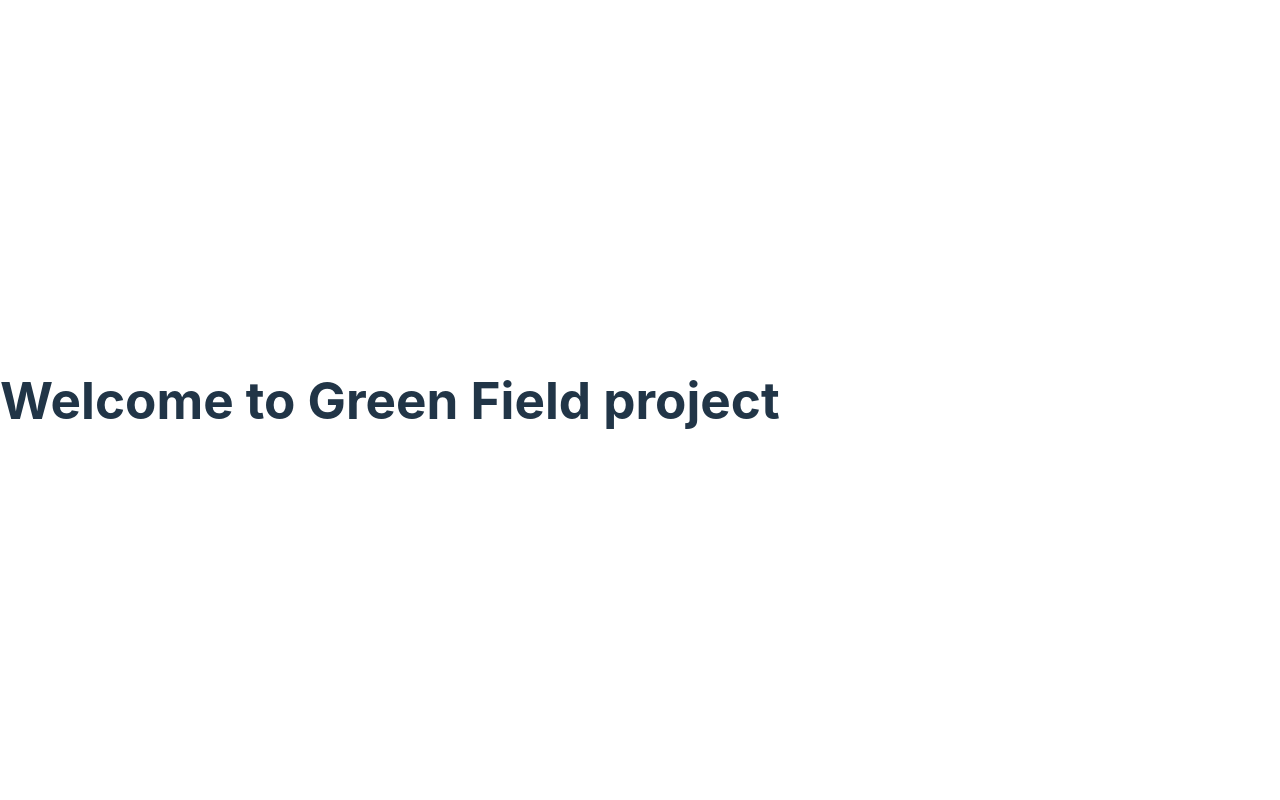
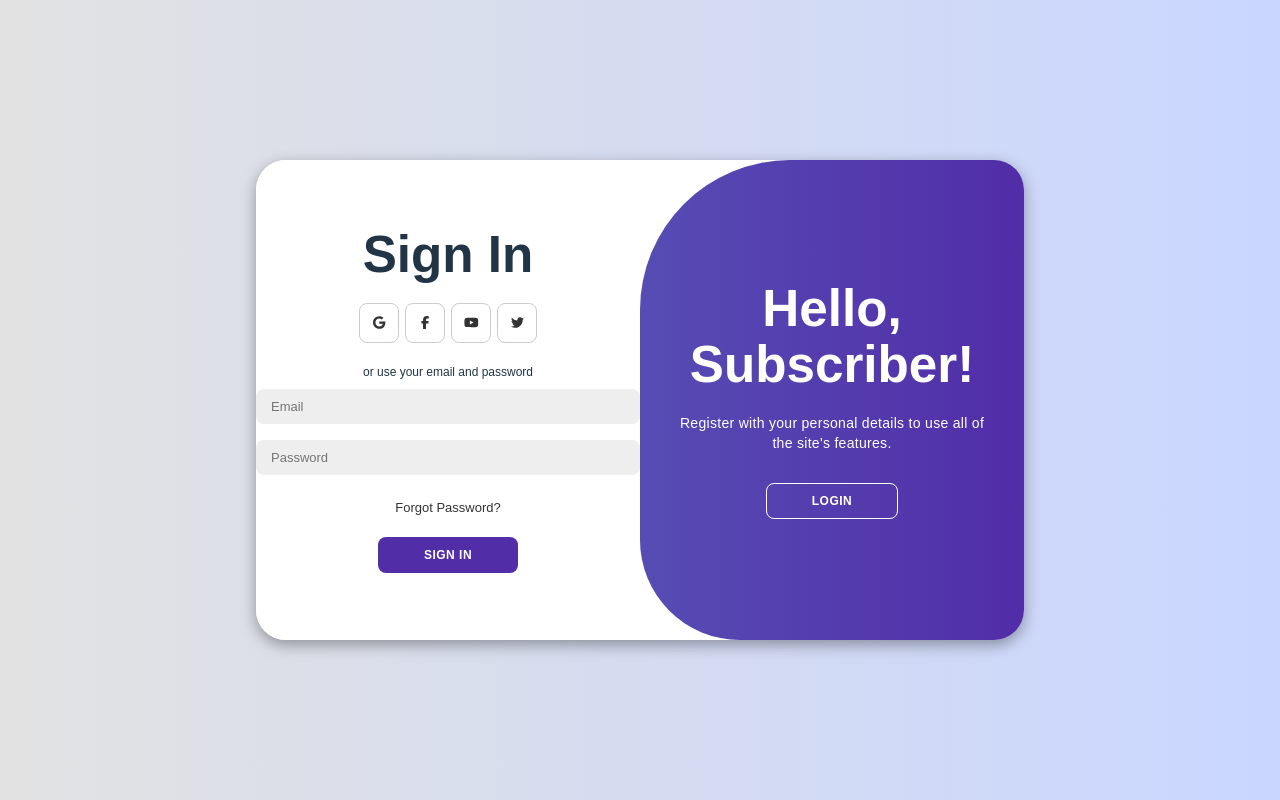
Before and after one commit to Green-Field-Proj/Green-Field, a React (Vite) app in the folder frontend/: page / in a window 1280 px wide. Built offline with nearby package versions, Linux system fonts and the light colour scheme.

Commit message:
Login/signUp, done (#3)
* Login/signUp, done

```diff
--- a/frontend/package.json
+++ b/frontend/package.json
@@ -10,6 +10,8 @@
     "preview": "vite preview"
   },
   "dependencies": {
+    "@fortawesome/free-brands-svg-icons": "^6.6.0",
+    "@fortawesome/react-fontawesome": "^0.2.2",
     "react": "^18.3.1",
     "react-dom": "^18.3.1"
   },
--- a/frontend/src/App.jsx
+++ b/frontend/src/App.jsx
@@ -1,11 +1,30 @@
-import { useState } from "react";
+import React, { useState } from "react";
+import "../style/App.css";
+import SignUpForm from "../src/Login&SignUp/loginform.jsx";
+import SignInForm from "../src/Login&SignUp/signupform.jsx";
+import TogglePanel from "../src/Login&SignUp/Toggle.jsx";
 
-function App() {
+const App = () => {
+  const [isActive, setIsActive] = useState(false);
+
+  const handleRegisterClick = () => {
+    setIsActive(true);
+  };
+
+  const handleLoginClick = () => {
+    setIsActive(false);
+  };
+
   return (
-    <div>
-      <h1>Welcome to Green Field project</h1>
+    <div className={`container ${isActive ? "active" : ""}`} id="container">
+      <SignUpForm />
+      <SignInForm />
+      <TogglePanel
+        onRegisterClick={handleRegisterClick}
+        onLoginClick={handleLoginClick}
+      />
     </div>
   );
-}
+};
 
 export default App;
--- /dev/null
+++ b/frontend/src/Login&SignUp/Toggle.jsx
@@ -0,0 +1,31 @@
+import React from "react";
+import "../../style/App.css";
+
+const TogglePanel = ({ onRegisterClick, onLoginClick }) => {
+  return (
+    <div className="toggle-container">
+      <div className="toggle">
+        <div className="toggle-panel toggle-left">
+          <h1>Welcome Back!</h1>
+          <p>Enter your personal details to use all of the site's features.</p>
+          <button className="hidden" id="login" onClick={onLoginClick}>
+            Sign In
+          </button>
+        </div>
+
+        <div className="toggle-panel toggle-right">
+          <h1>Hello, Subscriber!</h1>
+          <p>
+            Register with your personal details to use all of the site's
+            features.
+          </p>
+          <button className="hidden" id="register" onClick={onRegisterClick}>
+            login
+          </button>
+        </div>
+      </div>
+    </div>
+  );
+};
+
+export default TogglePanel;
--- /dev/null
+++ b/frontend/src/Login&SignUp/loginform.jsx
@@ -0,0 +1,39 @@
+import React from "react";
+import { FontAwesomeIcon } from "@fortawesome/react-fontawesome";
+import {
+  faGoogle,
+  faFacebookF,
+  faYoutube,
+  faTwitter,
+} from "@fortawesome/free-brands-svg-icons";
+
+const SignInForm = () => {
+  return (
+    <div className="form-container sign-in">
+      <form action="#">
+        <h1>Sign In</h1>
+        <div className="social-icons">
+          <a href="#" className="icon">
+            <FontAwesomeIcon icon={faGoogle} />
+          </a>
+          <a href="#" className="icon">
+            <FontAwesomeIcon icon={faFacebookF} />
+          </a>
+          <a href="#" className="icon">
+            <FontAwesomeIcon icon={faYoutube} />
+          </a>
+          <a href="#" className="icon">
+            <FontAwesomeIcon icon={faTwitter} />
+          </a>
+        </div>
+        <span>or use your email and password</span>
+        <input type="email" placeholder="Email" />
+        <input type="password" placeholder="Password" />
+        <a href="#">Forgot Password?</a>
+        <button type="submit">Sign In</button>
+      </form>
+    </div>
+  );
+};
+
+export default SignInForm;
--- /dev/null
+++ b/frontend/src/Login&SignUp/signupform.jsx
@@ -0,0 +1,39 @@
+import React from "react";
+import { FontAwesomeIcon } from "@fortawesome/react-fontawesome";
+import {
+  faGoogle,
+  faFacebookF,
+  faYoutube,
+  faTwitter,
+} from "@fortawesome/free-brands-svg-icons";
+
+const SignUpForm = () => {
+  return (
+    <div className="form-container sign-up">
+      <form action="#">
+        <h1>Create Account</h1>
+        <div className="social-icons">
+          <a href="#" className="icon">
+            <FontAwesomeIcon icon={faGoogle} />
+          </a>
+          <a href="#" className="icon">
+            <FontAwesomeIcon icon={faFacebookF} />
+          </a>
+          <a href="#" className="icon">
+            <FontAwesomeIcon icon={faYoutube} />
+          </a>
+          <a href="#" className="icon">
+            <FontAwesomeIcon icon={faTwitter} />
+          </a>
+        </div>
+        <span>or use your email for register</span>
+        <input type="text" placeholder="Full Name" />
+        <input type="email" placeholder="Email" />
+        <input type="password" placeholder="Password" />
+        <button type="submit">Sign Up</button>
+      </form>
+    </div>
+  );
+};
+
+export default SignUpForm;
--- /dev/null
+++ b/frontend/style/App.css
@@ -0,0 +1,210 @@
+* {
+  margin: 0;
+  padding: 0;
+  box-sizing: border-box;
+  font-family: "Montserrat", sans-serif;
+}
+
+body {
+  background-color: #c9d6ff;
+  background: linear-gradient(to right, #e2e2e2, #c9d6ff);
+  display: flex;
+  align-items: center;
+  justify-content: center;
+  flex-direction: column;
+  height: 100vh;
+}
+
+.container {
+  background-color: white;
+  border-radius: 30px;
+  box-shadow: 0 5px 15px rgba(0, 0, 0, 0.35);
+  position: relative;
+  overflow: hidden;
+  width: 768px;
+  max-width: 100%;
+  min-height: 480px;
+}
+
+.container p {
+  font-size: 14px;
+  line-height: 20px;
+  letter-spacing: 0.3px;
+  margin: 20px 0;
+}
+
+.container span {
+  font-size: 12px;
+}
+
+.container a {
+  color: #333;
+  font-size: 13px;
+  text-decoration: none;
+  margin: 15px 0 10px;
+}
+
+.container button {
+  background-color: #512da8;
+  color: #fff;
+  font-size: 12px;
+  padding: 10px 45px;
+  border: 1px solid transparent;
+  border-radius: 8px;
+  font-weight: 600;
+  letter-spacing: 0.5px;
+  cursor: pointer;
+  text-transform: uppercase;
+  margin-top: 10px;
+}
+
+.container button.hidden {
+  background-color: transparent;
+  border-color: #fff;
+}
+
+.container form {
+  background-color: #fff;
+  display: flex;
+  align-items: center;
+  justify-content: center;
+  flex-direction: column;
+  padding: 40px 0;
+  height: 100%;
+}
+
+.container input {
+  background-color: #eee;
+  border: none;
+  margin: 8px 0;
+  padding: 10px 15px;
+  font-size: 13px;
+  border-radius: 8px;
+  width: 100%;
+  outline: none;
+}
+
+.form-container {
+  position: absolute;
+  top: 0;
+  height: 100%;
+  transition: all 0.6s ease-in-out;
+}
+
+.sign-in {
+  left: 0;
+  width: 50%;
+  z-index: 2;
+}
+
+.container.active .sign-in {
+  transform: translateX(100%);
+}
+
+.sign-up {
+  left: 0;
+  width: 50%;
+  opacity: 0;
+  z-index: 1;
+}
+
+.container.active .sign-up {
+  transform: translateX(100%);
+  opacity: 1;
+  z-index: 5;
+  animation: move 0.6s;
+}
+
+@keyframes move {
+  0%,
+  49.99% {
+    opacity: 0;
+    z-index: 1;
+  }
+  50%,
+  100% {
+    opacity: 1;
+    z-index: 5;
+  }
+}
+
+.social-icons {
+  margin: 20px 0;
+}
+
+.social-icons a {
+  border: 1px solid #ccc;
+  border-radius: 20%;
+  display: inline-flex;
+  justify-content: center;
+  align-items: center;
+  margin: 0 3px;
+  width: 40px;
+  height: 40px;
+}
+
+.toggle-container {
+  position: absolute;
+  top: 0;
+  left: 50%;
+  width: 50%;
+  height: 100%;
+  overflow: hidden;
+  transition: all 0.6s ease-in-out;
+  border-radius: 150px 0 0 100px;
+  z-index: 1000;
+}
+
+.container.active .toggle-container {
+  transform: translateX(-100%);
+  border-radius: 0 150px 100px 0;
+}
+
+.toggle {
+  background-color: #512da8;
+  height: 100%;
+  background: linear-gradient(to right, #5c6bc0, #512da8);
+  color: #fff;
+  position: relative;
+  left: -100%;
+  height: 100%;
+  width: 200%;
+  transform: translate(0);
+  transition: all 0.6s ease-in-out;
+}
+
+.container.container.active .toggle {
+  transform: translateX(50%);
+}
+
+.toggle-panel {
+  position: absolute;
+  width: 50%;
+  height: 100%;
+  display: flex;
+  align-items: center;
+  justify-content: center;
+  flex-direction: column;
+  padding: 0 30px;
+  text-align: center;
+  top: 0;
+  transform: translateX(0);
+  transition: all 0.6s ease-in-out;
+}
+
+.toggle-left {
+  transform: translateX(-200%);
+}
+
+.container.active .toggle-left {
+  transform: translateX(0);
+}
+
+.toggle-right {
+  right: 0;
+  transform: translateX(0);
+}
+
+.container.active .toggle-right {
+  transform: translateX(200%);
+}
```
Also changed, not shown: 1 other file (tests, documents, lock files or other folders).
